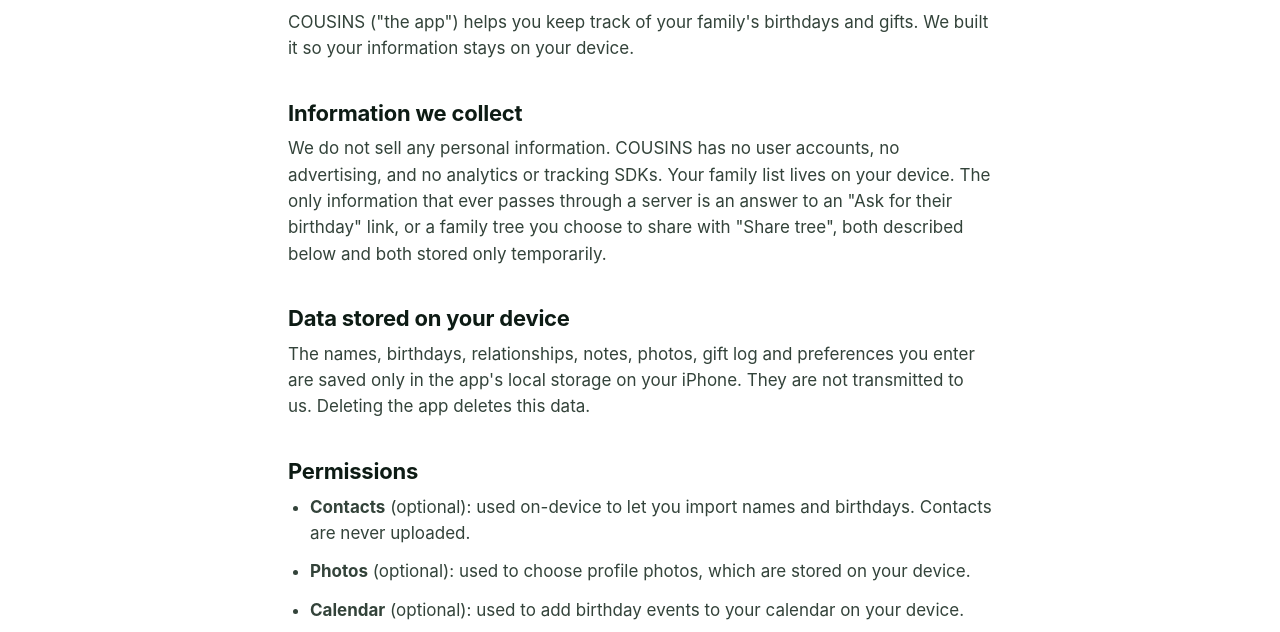
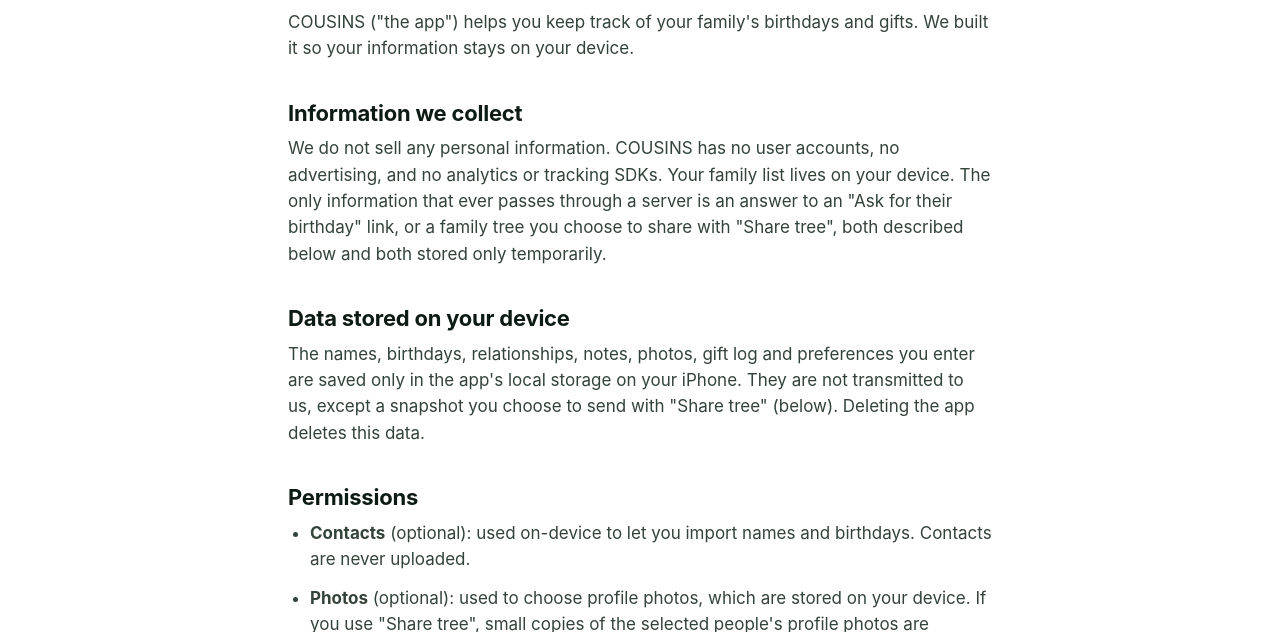
Before and after one commit to ThamerHannona/cousins-site, a plain HTML site: page privacy.html in a window 1280 px wide. Shown: the part 296-928 px from the top of the page. Drawn offline with Linux system fonts and the light colour scheme.

Commit message:
Privacy: Share tree now includes small profile photos; gifts never shared

```diff
--- a/privacy.html
+++ b/privacy.html
@@ -3,17 +3,17 @@
 <main class="doc"><h1>Privacy Policy</h1><p><b>Effective date:</b> November 1, 2026<br><b>Publisher:</b> Shake and Bake Labs</p>
 <p>COUSINS ("the app") helps you keep track of your family's birthdays and gifts. We built it so your information stays on your device.</p>
 <h2>Information we collect</h2><p>We do not sell any personal information. COUSINS has no user accounts, no advertising, and no analytics or tracking SDKs. Your family list lives on your device. The only information that ever passes through a server is an answer to an "Ask for their birthday" link, or a family tree you choose to share with "Share tree", both described below and both stored only temporarily.</p>
-<h2>Data stored on your device</h2><p>The names, birthdays, relationships, notes, photos, gift log and preferences you enter are saved only in the app's local storage on your iPhone. They are not transmitted to us. Deleting the app deletes this data.</p>
+<h2>Data stored on your device</h2><p>The names, birthdays, relationships, notes, photos, gift log and preferences you enter are saved only in the app's local storage on your iPhone. They are not transmitted to us, except a snapshot you choose to send with "Share tree" (below). Deleting the app deletes this data.</p>
 <h2>Permissions</h2><ul>
 <li><b>Contacts</b> (optional): used on-device to let you import names and birthdays. Contacts are never uploaded.</li>
-<li><b>Photos</b> (optional): used to choose profile photos, which are stored on your device.</li>
+<li><b>Photos</b> (optional): used to choose profile photos, which are stored on your device. If you use "Share tree", small copies of the selected people's profile photos are included in the shared snapshot (see below).</li>
 <li><b>Calendar</b> (optional): used to add birthday events to your calendar on your device.</li>
 <li><b>Notifications</b> (optional): birthday reminders are scheduled locally on your device.</li></ul>
 <h2>Third-party services</h2><ul>
 <li><b>Wikipedia / Wikidata</b>: to find a "birthday twin", the app may request Wikipedia's public "on this day" data. Only a month and day (e.g. 10/28) are sent — no names or other personal data. Wikimedia's own privacy policy applies to those requests.</li>
 <li><b>Amazon and Target</b>: gift links open those websites in your browser. Their privacy policies apply once you leave the app. Some links may be affiliate links.</li></ul>
 <h2>"Ask for their birthday" links</h2><p>You can send a relative or friend a private link (cousinsai.com/ask) so they can type in their own birthday. When they submit the form, their answer (the name they enter, their birthday month and day, an optional birth year, and any optional "things they love" or gift ideas) is stored briefly in Google Cloud Firestore, operated for us by Google, so it can be passed to your app. Each link contains a long random code that only you and the person you sent it to know; answers cannot be listed or searched. Your app downloads the answer the next time you open it and deletes it from the server as soon as you add or dismiss it, or when you cancel the link. Answers that are never collected are deleted automatically after 60 days. No IP addresses, device identifiers, cookies or tracking are collected by us on that page, and the answer is used only to add that person to your list. Google's privacy policy applies to its processing as our service provider.</p>
-<h2>"Share tree" links</h2><p>If you tap "Share tree", the app uploads a snapshot of the people you select so you can send a relative one link (cousinsai.com/join). The snapshot contains your name and birthday plus, for each selected person, their name, birthday (and birth year if known), relationship, family side, and who they are married to or the child of. Notes are included only if you turn on "Include notes". Photos and gift information are never uploaded. The snapshot is stored in Google Cloud Firestore, operated for us by Google, under a long random code that only you and the people you send the link to know; it cannot be listed, searched or changed. Anyone who has the link can open it until it expires 30 days after you create it, so only send it to people you trust. Expired snapshots can no longer be opened and are purged from the server; email us at any time to have a shared snapshot deleted sooner. When someone adds your tree, the people are copied into the app on their device, which works like the rest of their family list and is not sent back to us.</p>
+<h2>"Share tree" links</h2><p>If you tap "Share tree", the app uploads a snapshot of the people you select so you can send a relative one link (cousinsai.com/join). The snapshot contains your name, birthday and profile photo plus, for each selected person, their name, birthday (and birth year if known), relationship, family side, and who they are married to or the child of, and their profile photo if they have one (resized to a small 384-pixel JPEG and stored alongside the snapshot). Notes are included only if you turn on "Include notes". Gift ideas, gift logs and receipts are never uploaded. The snapshot is stored in Google Cloud Firestore, operated for us by Google, under a long random code that only you and the people you send the link to know; it cannot be listed, searched or changed. Anyone who has the link can open it until it expires 30 days after you create it, so only send it to people you trust. Expired snapshots can no longer be opened and are purged from the server; email us at any time to have a shared snapshot deleted sooner. When someone adds your tree, the people are copied into the app on their device, which works like the rest of their family list and is not sent back to us.</p>
 <h2>Sharing by code</h2><p>The older "Share as code" option creates a message or code that you send yourself using iOS sharing or the clipboard. We never receive it.</p>
 <h2>Children</h2><p>COUSINS is not directed to children under 13 and does not knowingly collect information from anyone.</p>
 <h2>Changes</h2><p>If this policy changes, we will update this page and its effective date.</p>
```
